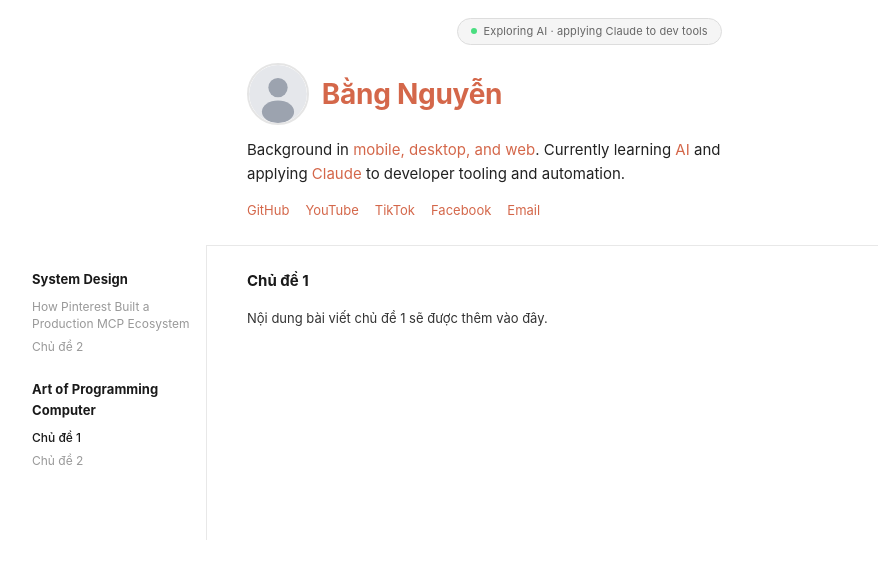
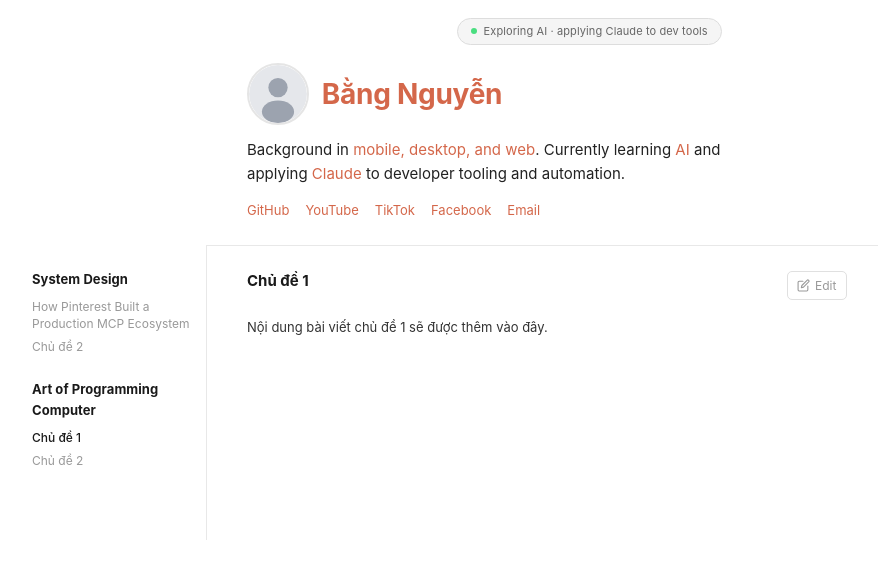
Before and after one commit to Bangkts/bangkts.github.io, an Astro site: page /articles/programming/chu-de-1 in a window 1280 px wide. Shown: the whole page, without its empty margins (148-1026 px from the left). Built offline with nearby package versions, Linux system fonts and the light colour scheme; Astro itself is replaced by a stand-in of ours.

Commit message:
feat: thêm nút Edit dẫn đến GitHub editor cho từng bài viết

```diff
--- a/src/pages/articles/[...slug].astro
+++ b/src/pages/articles/[...slug].astro
@@ -15,6 +15,9 @@ export async function getStaticPaths() {
 
 const { entry } = Astro.props;
 const { Content } = await render(entry);
+
+const REPO = 'Bangkts/bangkts.github.io';
+const editUrl = `https://github.com/${REPO}/edit/main/src/content/articles/${entry.id}`;
 ---
 
 <BaseLayout title={`${entry.data.title} — Bằng Nguyễn`}>
@@ -38,7 +41,16 @@ const { Content } = await render(entry);
     </aside>
 
     <main class="article-area">
-      <h1 class="article-title">{entry.data.title}</h1>
+      <div class="title-row">
+        <h1 class="article-title">{entry.data.title}</h1>
+        <a href={editUrl} target="_blank" rel="noopener" class="edit-btn" title="Chỉnh sửa bài viết">
+          <svg width="13" height="13" viewBox="0 0 24 24" fill="none" stroke="currentColor" stroke-width="2" stroke-linecap="round" stroke-linejoin="round">
+            <path d="M11 4H4a2 2 0 0 0-2 2v14a2 2 0 0 0 2 2h14a2 2 0 0 0 2-2v-7"/>
+            <path d="M18.5 2.5a2.121 2.121 0 0 1 3 3L12 15l-4 1 1-4 9.5-9.5z"/>
+          </svg>
+          Edit
+        </a>
+      </div>
       <div class="article-body">
         <Content />
       </div>
@@ -90,11 +102,39 @@ const { Content } = await render(entry);
     max-width: 680px;
   }
 
+  .title-row {
+    display: flex;
+    align-items: flex-start;
+    justify-content: space-between;
+    gap: 1rem;
+    margin-bottom: 1rem;
+  }
+
   .article-title {
-    font-size: 0.9375rem;   /* 15px — đậm nhưng không quá lớn */
+    font-size: 0.9375rem;
     font-weight: 700;
     color: var(--text);
-    margin-bottom: 1rem;
     line-height: 1.45;
+    flex: 1;
+  }
+
+  .edit-btn {
+    display: inline-flex;
+    align-items: center;
+    gap: 0.3rem;
+    font-size: 0.75rem;
+    color: #999;
+    border: 1px solid #e0e0e0;
+    border-radius: 5px;
+    padding: 0.25rem 0.6rem;
+    white-space: nowrap;
+    flex-shrink: 0;
+    transition: color 0.15s, border-color 0.15s;
+    margin-top: 0.1rem;
+  }
+
+  .edit-btn:hover {
+    color: var(--accent);
+    border-color: var(--accent);
   }
 </style>
```
